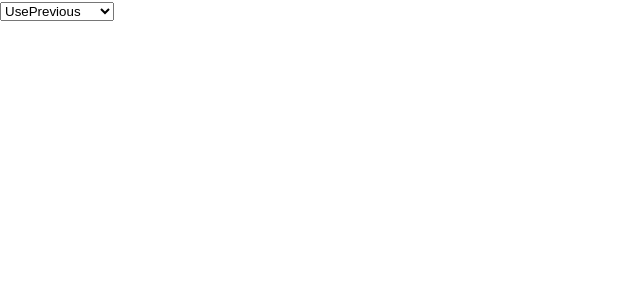
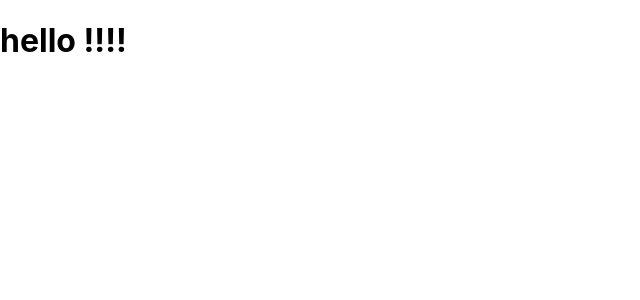
Before and after one commit to mooniitt/react-custom-hooks-demo, a React (Create React App) app: page / in a window 1280 px wide. Shown: the top 300 px of the page, without its empty margins (0-640 px from the left). Built offline with nearby package versions, Linux system fonts and the light colour scheme.

Commit message:
feat: auto hello

```diff
--- a/src/App.js
+++ b/src/App.js
@@ -8,7 +8,8 @@ function App() {
   const [currentHook, setHook] = React.useState(HOOKS[HOOKS_KEY[1]]);
   return (
     <div>
-      <select
+      <h1>hello !!!!</h1>
+      {/* <select
         onChange={(e) => {
           setHook(HOOKS[e.target.value]);
         }}
@@ -18,7 +19,7 @@ function App() {
             {hook}
           </option>
         ))}
-      </select>
+      </select> */}
       {/* <div>{currentHook}</div> */}
     </div>
   );
```
